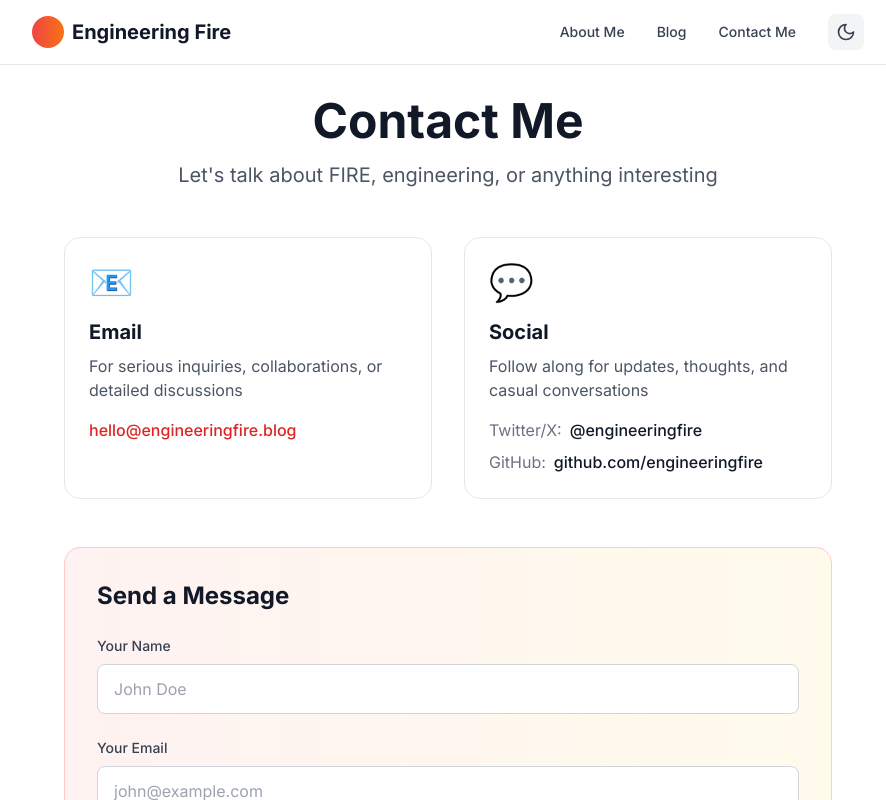
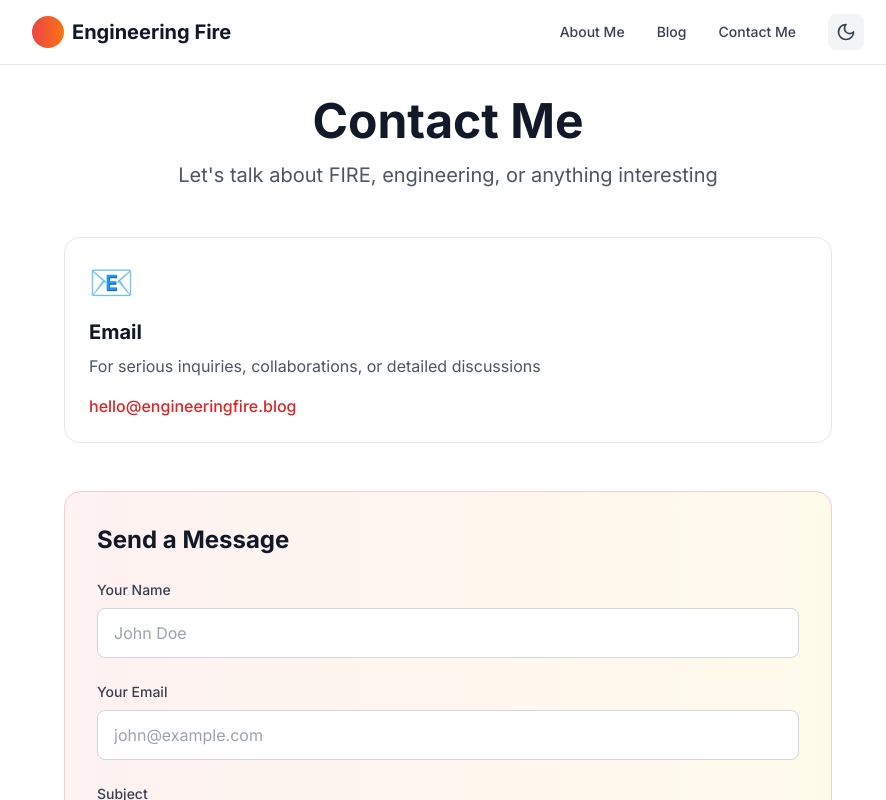
Before and after one commit to jdsebo15/engineering-fire, a Next.js app: page /contact in a window 1280 px wide. Shown: the top 800 px of the page, without its empty margins (192-1078 px from the left). Built offline with nearby package versions, Linux system fonts and the light colour scheme.

Commit message:
Remove social section from contact page

```diff
--- a/app/contact/page.tsx
+++ b/app/contact/page.tsx
@@ -10,7 +10,7 @@ export default function ContactPage() {
         </p>
       </div>
 
-      <div className="grid grid-cols-1 md:grid-cols-2 gap-8 mb-12">
+      <div className="mb-12">
         <div className="p-6 bg-white dark:bg-gray-800 rounded-2xl border border-gray-200 dark:border-gray-700">
           <div className="text-4xl mb-4">📧</div>
           <h3 className="text-xl font-bold text-gray-900 dark:text-white mb-2">Email</h3>
@@ -23,24 +23,6 @@ export default function ContactPage() {
           >
             hello@engineeringfire.blog
           </a>
-        </div>
-
-        <div className="p-6 bg-white dark:bg-gray-800 rounded-2xl border border-gray-200 dark:border-gray-700">
-          <div className="text-4xl mb-4">💬</div>
-          <h3 className="text-xl font-bold text-gray-900 dark:text-white mb-2">Social</h3>
-          <p className="text-gray-600 dark:text-gray-300 mb-4">
-            Follow along for updates, thoughts, and casual conversations
-          </p>
-          <div className="space-y-2">
-            <div className="flex items-center space-x-2">
-              <span className="text-gray-500">Twitter/X:</span>
-              <span className="font-medium">@engineeringfire</span>
-            </div>
-            <div className="flex items-center space-x-2">
-              <span className="text-gray-500">GitHub:</span>
-              <span className="font-medium">github.com/engineeringfire</span>
-            </div>
-          </div>
         </div>
       </div>
 
```
